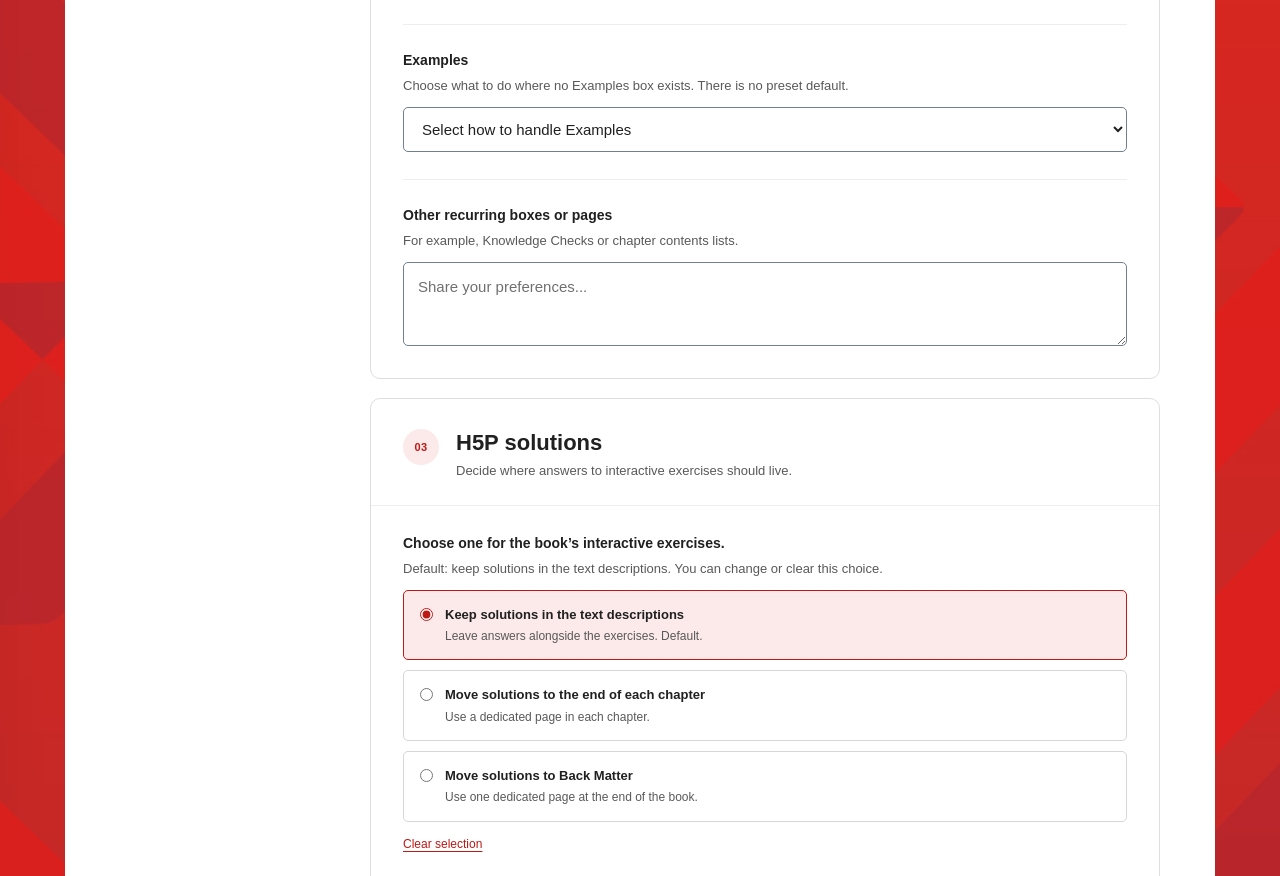
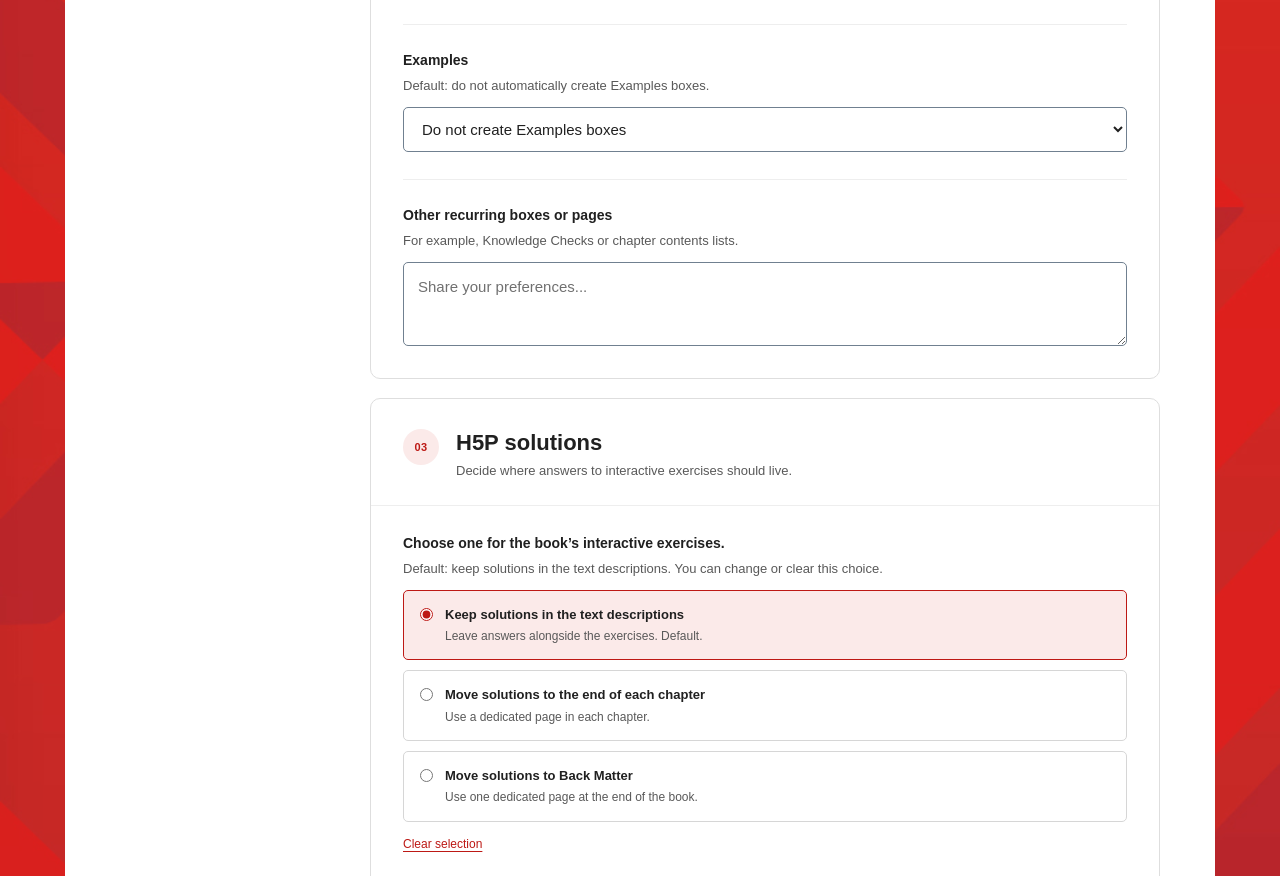
Before and after one commit to FanshaweOERDesign/Pressbooks-Preferences-Survey, a plain HTML site: page index.html in a window 1280 px wide. Shown: the part 1568-2444 px from the top of the page. Drawn offline with Linux system fonts and the light colour scheme.

Commit message:
Set default value for example textboxes

```diff
--- a/index.html
+++ b/index.html
@@ -193,12 +193,12 @@
             </div>
             <div class="field">
               <label class="field-label" for="examples">Examples</label>
-              <p class="hint">Choose what to do where no Examples box exists. There is no preset default.</p>
+              <p class="hint">Default: do not automatically create Examples boxes.</p>
               <select id="examples" name="examples">
                 <option value="">Select how to handle Examples</option>
                 <option value="Create an empty Examples box where none exists">Create an empty Examples box where none exists</option>
                 <option value="Generate example content in a new Examples box where none exists">Generate example content in a new Examples box where none exists</option>
-                <option value="Do not create Examples boxes">Do not create Examples boxes</option>
+                <option value="Do not create Examples boxes" selected>Do not create Examples boxes</option>
               </select>
             </div>
             <div class="field">
```
Also changed, not shown: 1 other file.
